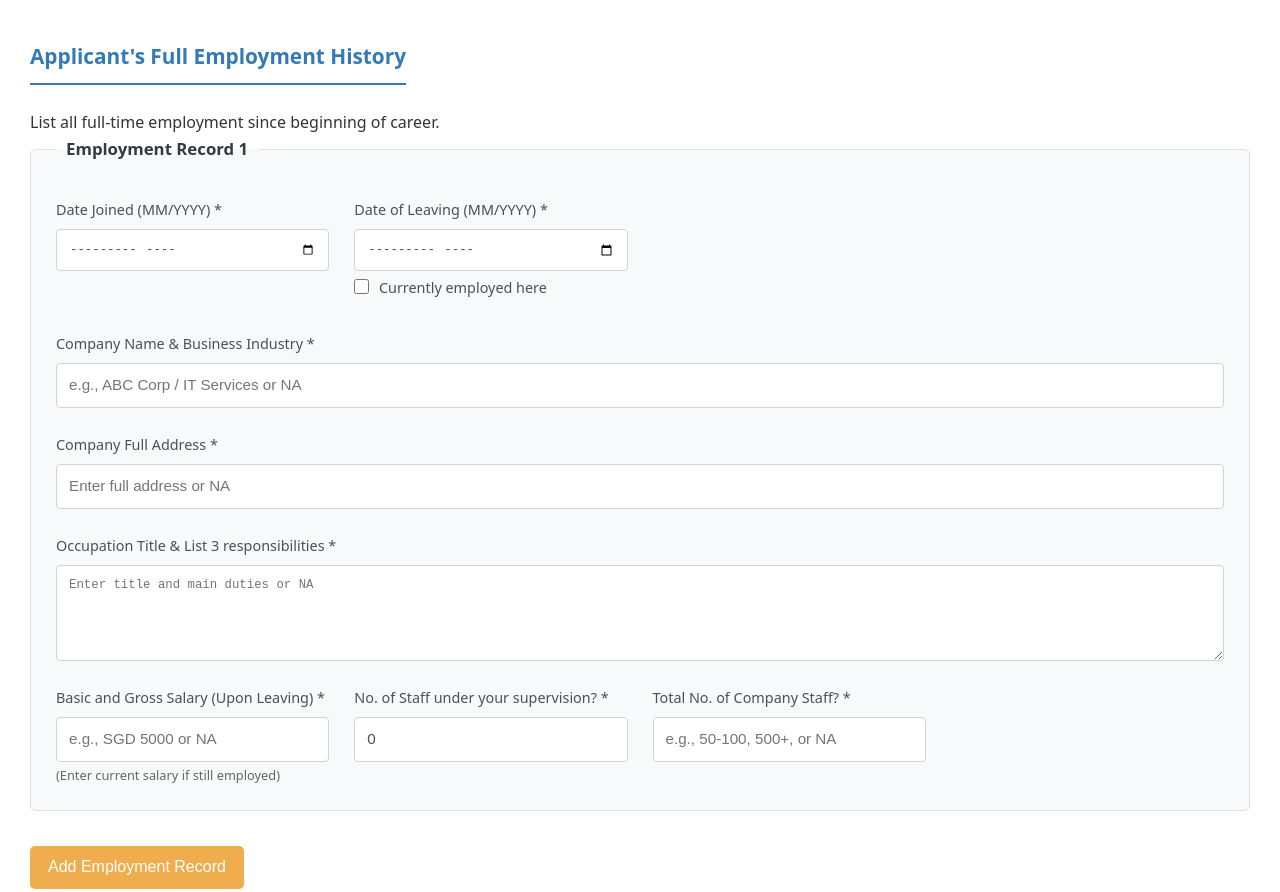
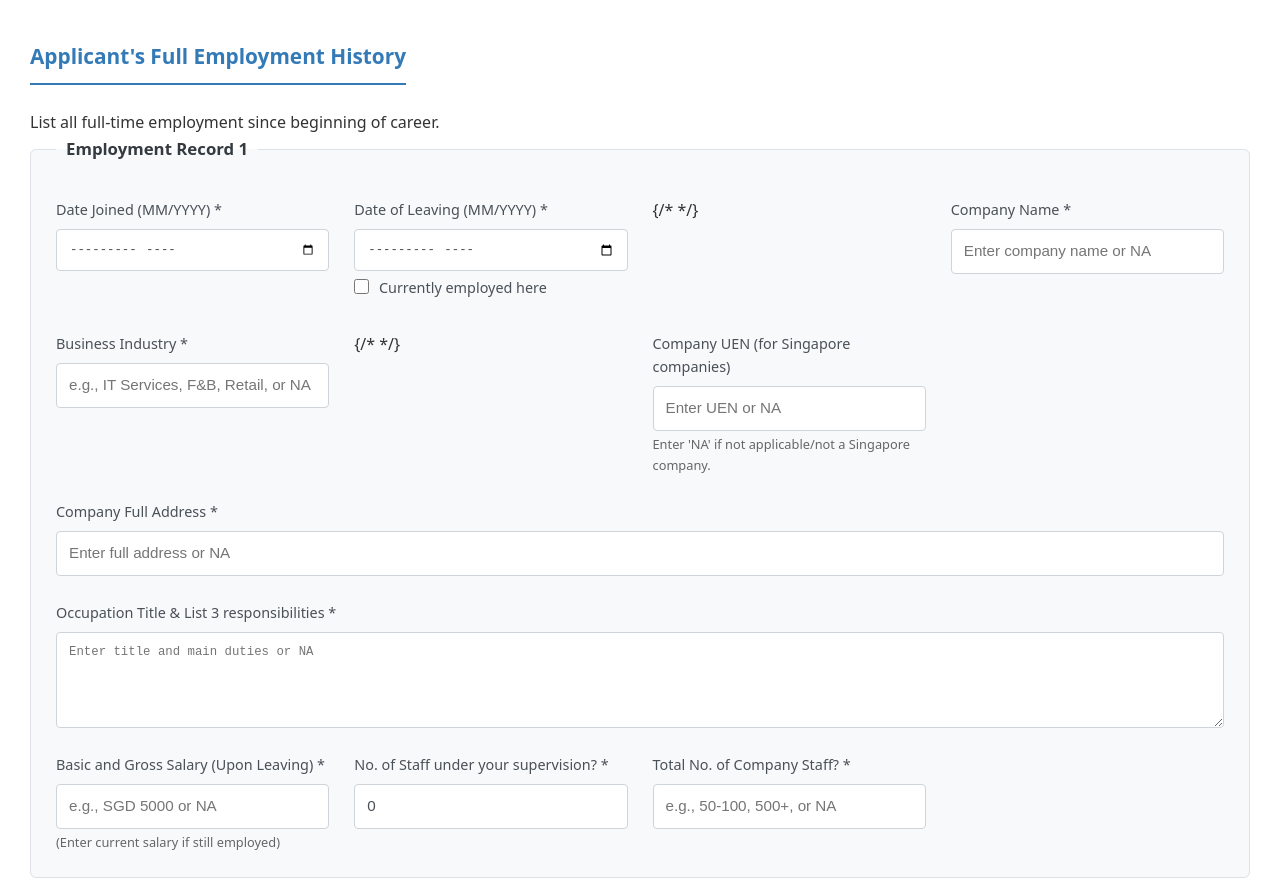
Before and after one commit to tienhoeh/eh-immigration, a plain HTML site: page sections/section-employment.html in a window 1280 px wide. Shown: the top 892 px of the page. Drawn offline with Linux system fonts and the light colour scheme.

Commit message:
Update section-employment.html

```diff
--- a/sections/section-employment.html
+++ b/sections/section-employment.html
@@ -7,7 +7,6 @@
     <link rel="stylesheet" href="/css/style.css"> <!-- Link to main stylesheet -->
     <style>
         body { padding: 20px 30px; background-color: #fff; }
-        /* Ensure text areas have reasonable height */
         textarea[name*="title_responsibilities"] { min-height: 80px; }
         small { display: block; font-size: 0.8em; color: #666; margin-top: 3px; }
     </style>
@@ -31,9 +30,20 @@
                          <input type="month" id="employment-1-leaving" name="employment[1][leaving]" required data-initially-required="true">
                          <label style="font-weight: normal; margin-top: 5px;"><input type="checkbox" name="employment[1][current_job]" value="yes"> Currently employed here</label>
                      </div>
-                     <div class="form-group full-width">
-                         <label for="employment-1-company_industry">Company Name & Business Industry *</label>
-                         <input type="text" id="employment-1-company_industry" name="employment[1][company_industry]" required data-initially-required="true" placeholder="e.g., ABC Corp / IT Services or NA">
+                     {/* <!-- Split Company Name and Industry --> */}
+                     <div class="form-group">
+                         <label for="employment-1-company_name">Company Name *</label>
+                         <input type="text" id="employment-1-company_name" name="employment[1][company_name]" required data-initially-required="true" placeholder="Enter company name or NA">
+                     </div>
+                     <div class="form-group">
+                         <label for="employment-1-business_industry">Business Industry *</label>
+                         <input type="text" id="employment-1-business_industry" name="employment[1][business_industry]" required data-initially-required="true" placeholder="e.g., IT Services, F&B, Retail, or NA">
+                     </div>
+                     {/* <!-- Added UEN Field --> */}
+                      <div class="form-group">
+                         <label for="employment-1-uen">Company UEN (for Singapore companies)</label>
+                         <input type="text" id="employment-1-uen" name="employment[1][uen]" placeholder="Enter UEN or NA">
+                         <small>Enter 'NA' if not applicable/not a Singapore company.</small>
                      </div>
                      <div class="form-group full-width">
                          <label for="employment-1-address">Company Full Address *</label>
@@ -56,7 +66,7 @@
                          <label for="employment-1-company_size">Total No. of Company Staff? *</label>
                          <input type="text" id="employment-1-company_size" name="employment[1][company_size]" required data-initially-required="true" placeholder="e.g., 50-100, 500+, or NA">
                      </div>
-                 </div>
+                 </div> <!-- End form-grid -->
              </fieldset>
          </div> <!-- End #employment-container -->
 
@@ -78,9 +88,20 @@
                      <input type="month" name="employment[#][leaving]" required data-initially-required="true">
                      <label style="font-weight: normal; margin-top: 5px;"><input type="checkbox" name="employment[#][current_job]" value="yes"> Currently employed here</label>
                  </div>
-                 <div class="form-group full-width">
-                     <label>Company Name & Business Industry *</label>
-                     <input type="text" name="employment[#][company_industry]" required data-initially-required="true" placeholder="e.g., ABC Corp / IT Services or NA">
+                 {/* <!-- Split Company Name and Industry --> */}
+                 <div class="form-group">
+                     <label>Company Name *</label>
+                     <input type="text" name="employment[#][company_name]" required data-initially-required="true" placeholder="Enter company name or NA">
+                 </div>
+                 <div class="form-group">
+                     <label>Business Industry *</label>
+                     <input type="text" name="employment[#][business_industry]" required data-initially-required="true" placeholder="e.g., IT Services, F&B, Retail, or NA">
+                 </div>
+                 {/* <!-- Added UEN Field --> */}
+                  <div class="form-group">
+                     <label>Company UEN (for Singapore companies)</label>
+                     <input type="text" name="employment[#][uen]" placeholder="Enter UEN or NA">
+                     <small>Enter 'NA' if not applicable/not a Singapore company.</small>
                  </div>
                  <div class="form-group full-width">
                      <label>Company Full Address *</label>
@@ -103,7 +124,7 @@
                      <label>Total No. of Company Staff? *</label>
                      <input type="text" name="employment[#][company_size]" required data-initially-required="true" placeholder="e.g., 50-100, 500+, or NA">
                  </div>
-            </div>
+            </div> <!-- End form-grid -->
         </fieldset>
     </template>
 
```
